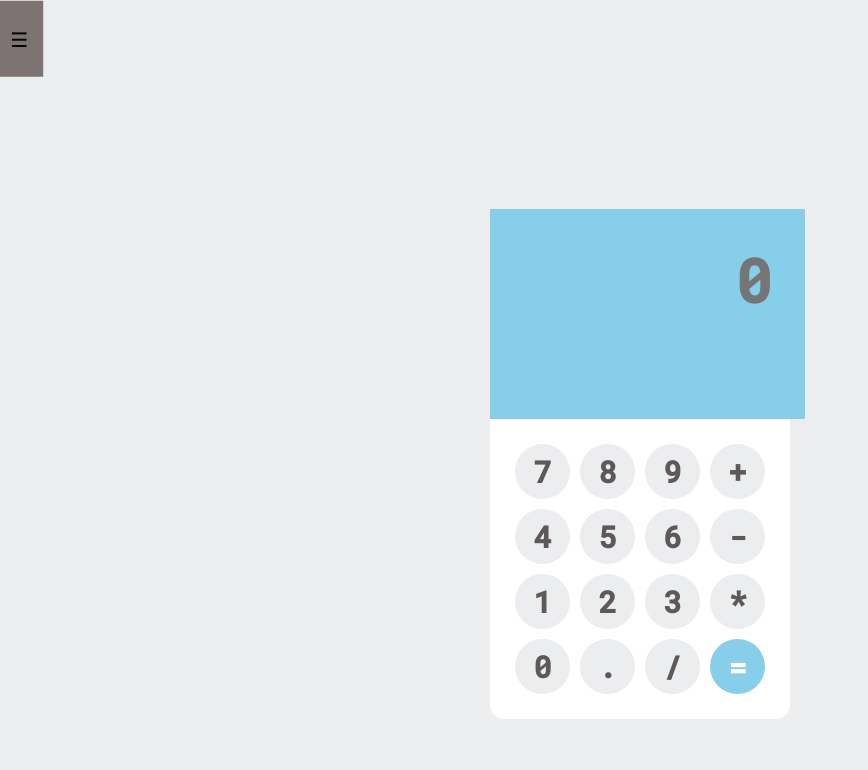
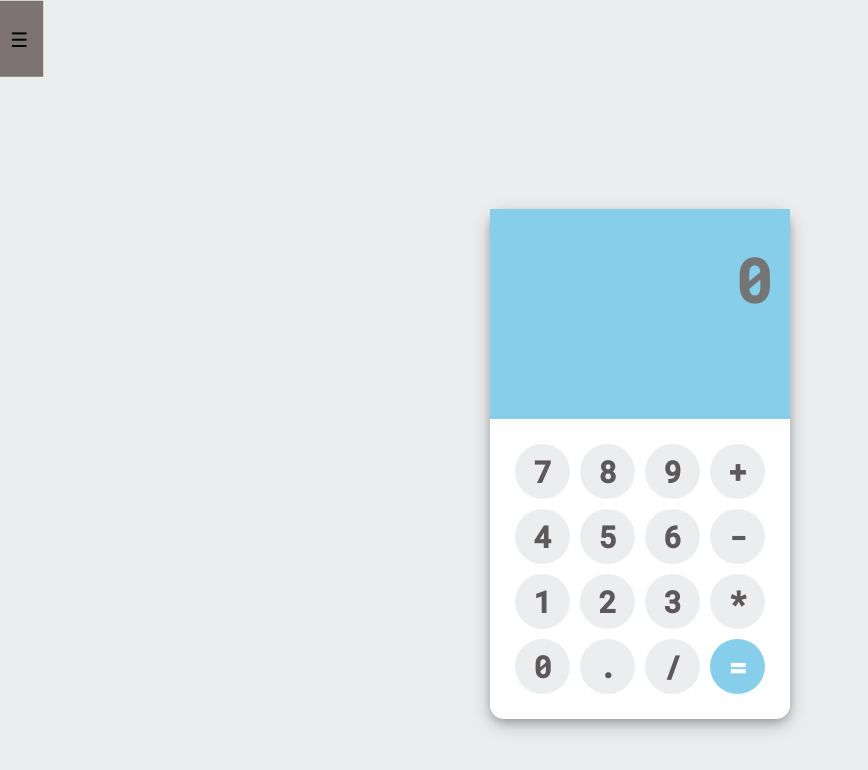
Before and after one commit to farhatulTHECODER/Swift-Pro-Calculator, a plain HTML site: page index.html in a window 1280 px wide. Shown: the whole page, without its empty margins (0-868 px from the left). Drawn offline with nearby package versions, Linux system fonts and the light colour scheme; files that its build step writes are made by us from their sources.

Commit message:
Update style.css

```diff
--- a/style.css
+++ b/style.css
@@ -24,7 +24,7 @@ body,html {
 	left: 50%;
 	transform: translate(-50%, -50%);
 	background: #fff;
-/*	box-shadow: 0 4px 8px 0 rgba(0,0,0,0.2), 0 6px 20px 0 rgba(0,0,0,0.2);*/
+	box-shadow: 0 4px 8px 0 rgba(0,0,0,0.2), 0 6px 20px 0 rgba(0,0,0,0.2);
 	border-radius: 14px;
 	padding-bottom: 20px;
     width: 300px;
@@ -34,13 +34,13 @@ body,html {
     transform: translate(-5%,0%);
 }
 .display {
-	width: 105%;
+	width: 100%;
 	height: 130px;
   padding: 40px 0;
   border-color: #87ceeb;
 	background: #87ceeb;
-	border-top-left-radius: -2px;
-	border-top-right-radius: -2px;
+	border-top-left-radius: -20px;
+	border-top-right-radius: -20px;
 }
 .buttons {
 	padding: 20px 20px 0 20px;
```
